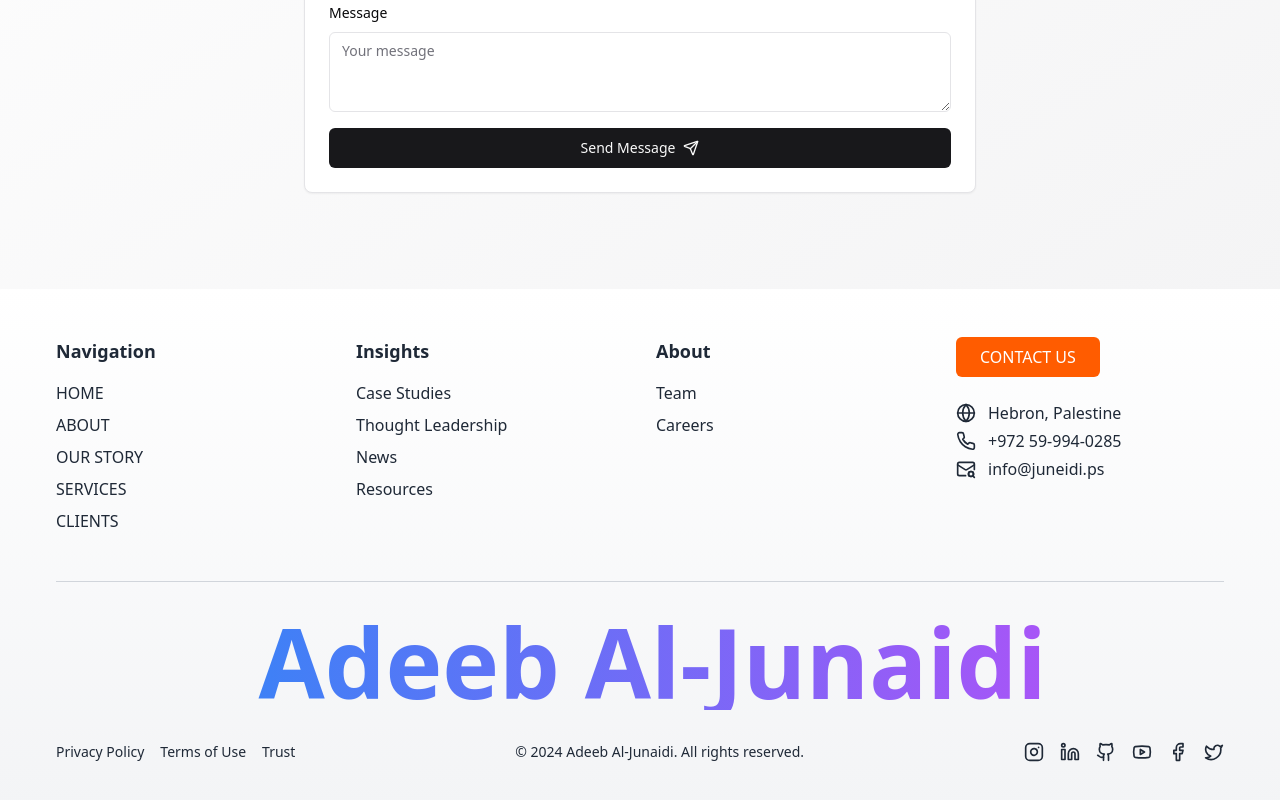
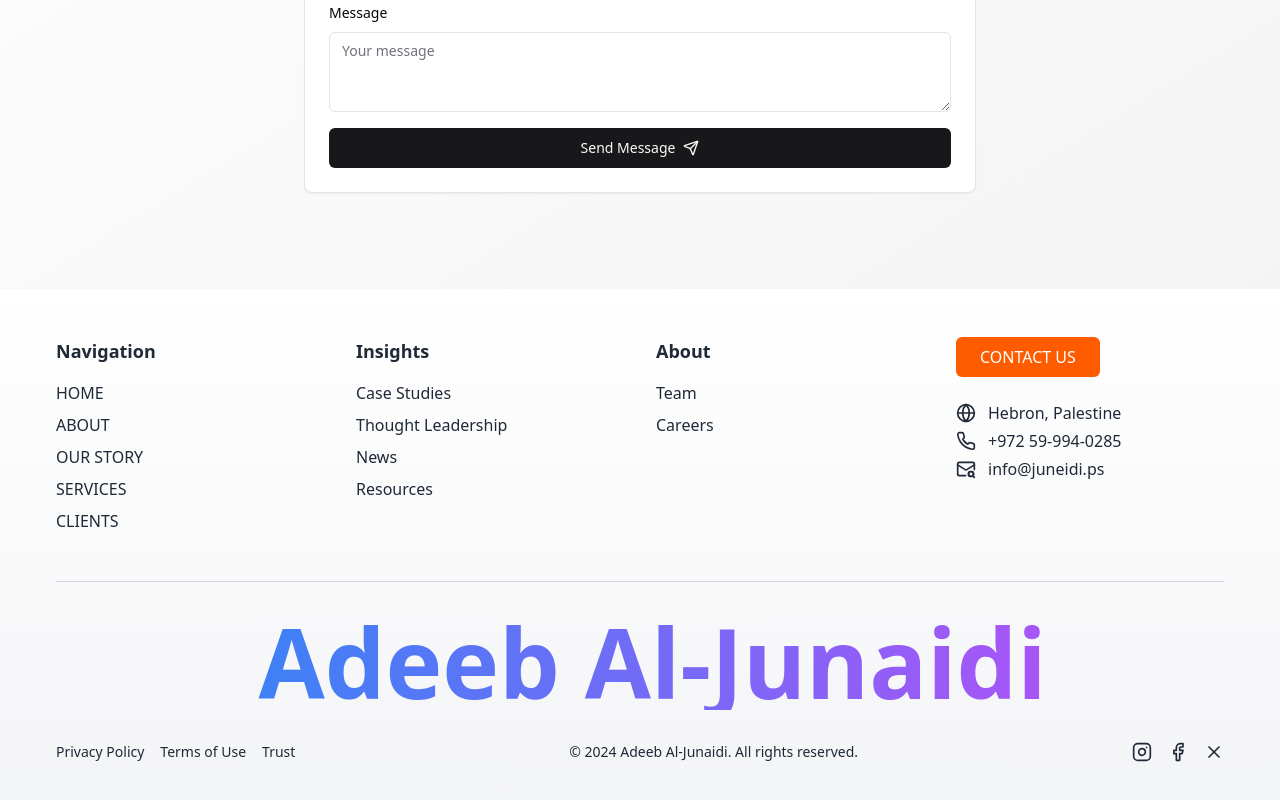
Before and after one commit to Mohamad44p/foodstuffs, a Next.js app: page / in a window 1280 px wide. Shown: the part 6887-7687 px from the top of the page. Built offline with nearby package versions, Linux system fonts and the light colour scheme; no server answers; the database is empty; a web font is replaced by a local one.

Commit message:
Edit admin

```diff
--- a/app/api/auth/creation/route.ts
+++ b/app/api/auth/creation/route.ts
@@ -30,8 +30,6 @@ export async function GET() {
         });
     }
     return NextResponse.redirect(
-        process.env.NODE_ENV === "development"
-            ? "http://localhost:3000/admin"
-            : "https://foodstuffs-iota.vercel.app/admin"
+        "https://foodstuffs-iota.vercel.app/admin"
     );
 }
--- a/components/Footer.tsx
+++ b/components/Footer.tsx
@@ -14,6 +14,7 @@ import {
   Globe,
   Phone,
   MailSearch,
+  X,
 } from "lucide-react";
 import { smoothScroll } from "@/lib/smoothScroll";
 
@@ -26,12 +27,13 @@ const navItems = [
 ];
 
 const socialLinks = [
-  { Icon: Instagram, href: "#", label: "Instagram" },
-  { Icon: Linkedin, href: "#", label: "LinkedIn" },
-  { Icon: Github, href: "#", label: "GitHub" },
-  { Icon: Youtube, href: "#", label: "YouTube" },
-  { Icon: Facebook, href: "#", label: "Facebook" },
-  { Icon: Twitter, href: "#", label: "Twitter" },
+  { Icon: Instagram, href: "https://www.instagram.com", label: "Instagram" },
+  {
+    Icon: Facebook,
+    href: "https://www.facebook.com/people/%D8%B4%D8%B1%D9%83%D8%A9-%D8%A3%D8%AF%D9%8A%D8%A8-%D8%A7%D9%84%D8%AC%D9%86%D9%8A%D8%AF%D9%8A-%D9%88%D8%B4%D8%B1%D9%83%D8%A7%D8%A6%D9%87-%D9%84%D8%AA%D8%AC%D8%A7%D8%B1%D8%A9-%D8%A7%D9%84%D9%85%D9%88%D8%A7%D8%AF-%D8%A7%D9%84%D8%BA%D8%B0%D8%A7%D8%A6%D9%8A%D8%A9/100057638731643",
+    label: "Facebook",
+  },
+  { Icon: X, href: "https://x.com/?lang=en", label: "Twitter" },
 ];
 
 export default function AnimatedFooter() {
```
